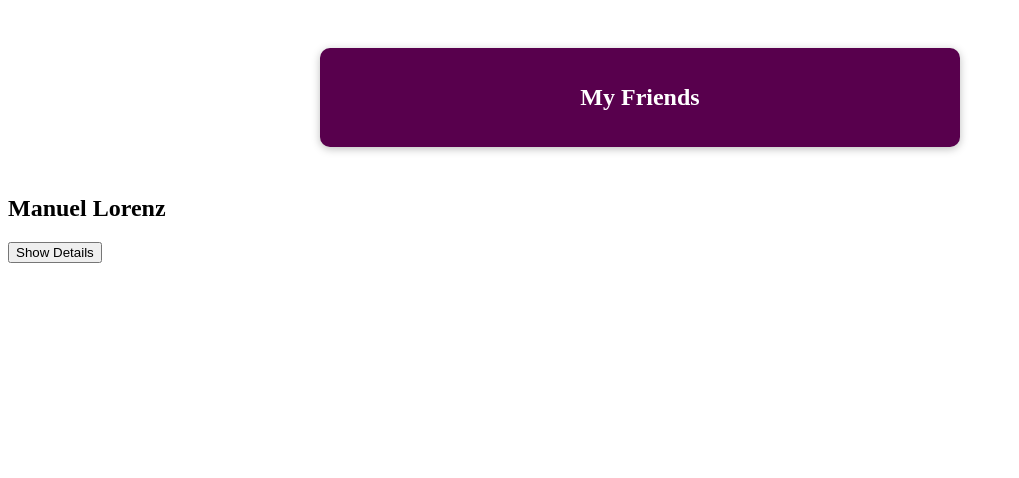
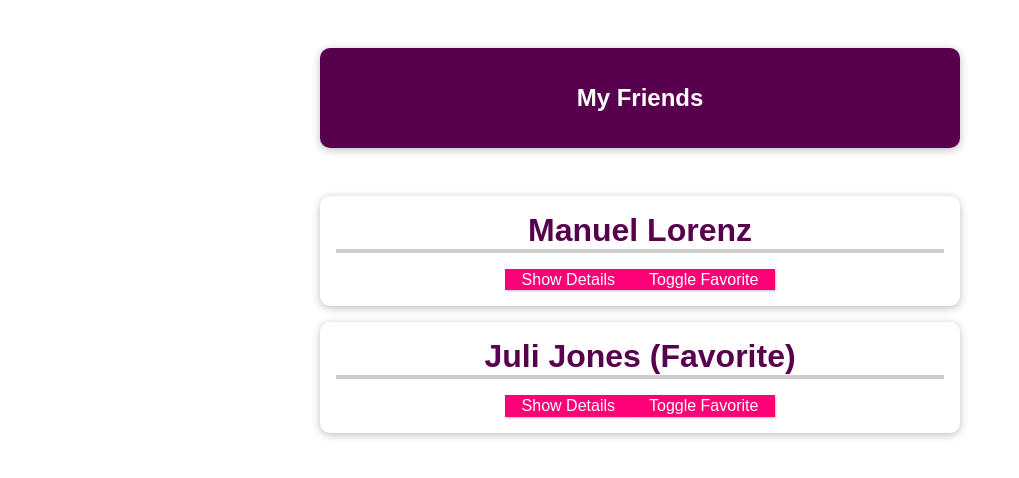
Before and after one commit to chhw130/Vue-Component-Practice, a Vue app: page / in a window 1280 px wide. Shown: the top 478 px of the page, without its empty margins (0-1019 px from the left). Built offline with nearby package versions, Linux system fonts and the light colour scheme.

Commit message:
Feat : Props Handling on Parents

```diff
--- a/src/App.vue
+++ b/src/App.vue
@@ -4,7 +4,14 @@
       <h1>My Friends</h1>
     </header>
     <ul>
-      <friends-contact></friends-contact>
+      <friends-contact
+        v-for="friend in friends"
+        :key="friend.id"
+        :name="friend.name"
+        :email="friend.email"
+        :phone="friend.phone"
+        :favorite="friend.favorite"
+      />
     </ul>
   </section>
 </template>
@@ -19,12 +26,14 @@ export default {
           name: "Manuel Lorenz",
           email: "manuel@gmail.com",
           phone: "123-2134-3251",
+          favorite: false,
         },
         {
           id: "juli",
           name: "Juli Jones",
           email: "Juli@gmail.com",
           phone: "123-2744-3251",
+          favorite: true,
         },
       ],
     };
@@ -32,7 +41,7 @@ export default {
 };
 </script>
 
-<style scoped>
+<style>
 * {
   box-sizing: border-box;
 }
@@ -63,7 +72,7 @@ header {
   list-style: none;
 }
 
-#app li {
+li {
   box-shadow: 0 2px 8px rgba(0, 0, 0, 0.26);
   margin: 1rem auto;
   border-radius: 10px;
--- a/src/components/FriendsContact.vue
+++ b/src/components/FriendsContact.vue
@@ -1,32 +1,60 @@
 <template>
   <li>
-    <h2>{{ friends.name }}</h2>
+    <h2>
+      {{ name }}
+      {{ favoriteCompute }}
+    </h2>
     <button @click="toggleHandler()">Show Details</button>
+    <button @click="toggleFavoriteHandler()">Toggle Favorite</button>
   </li>
   <ul v-if="isToggle">
-    <li><strong>Phone :</strong> {{ friends.phone }}</li>
-    <li><strong>Email :</strong> {{ friends.email }}</li>
+    <li><strong>Phone :</strong> {{ phone }}</li>
+    <li><strong>Email :</strong> {{ email }}</li>
   </ul>
 </template>
 
 <script>
 export default {
+  props: {
+    name: {
+      type: String,
+      required: true,
+    },
+    email: {
+      type: String,
+      required: true,
+    },
+    phone: {
+      type: String,
+      required: true,
+    },
+    favorite: {
+      type: Boolean,
+      required: false,
+      default: false,
+    },
+  },
+
   data() {
     return {
       isToggle: false,
-      friends: {
-        id: "manuel",
-        name: "Manuel Lorenz",
-        email: "manuel@gmail.com",
-        phone: "123-2134-3251",
-      },
+      isFavorite: this.favorite,
     };
+  },
+
+  computed: {
+    favoriteCompute() {
+      return this.isFavorite ? "(Favorite)" : null;
+    },
   },
 
   methods: {
     toggleHandler() {
       this.isToggle = !this.isToggle;
     },
+    toggleFavoriteHandler() {
+      this.isFavorite = !this.isFavorite;
+    },
   },
 };
 </script>
```
